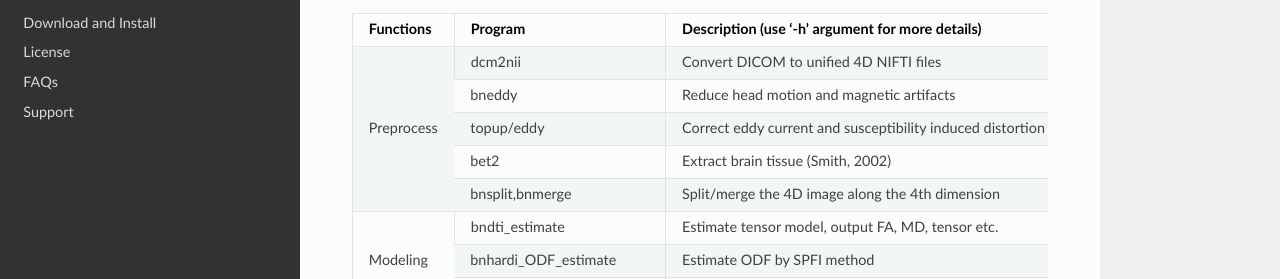
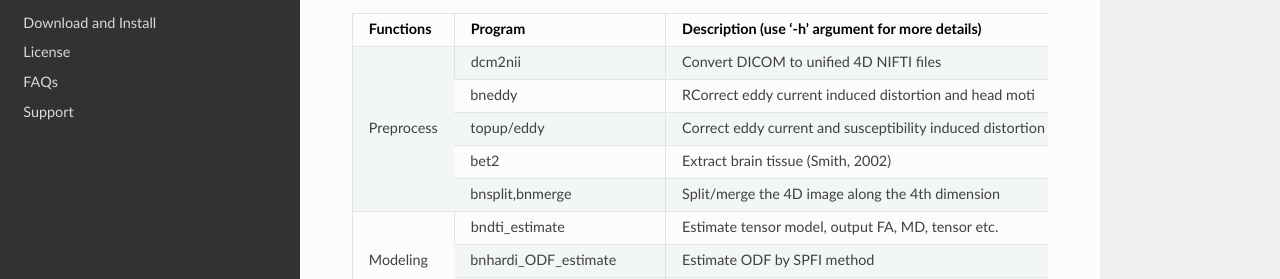
Before and after one commit to brainnetome/diffusionkit, a Sphinx documentation site: the page built from source/overview.rst, in a window 1280 px wide and 900 px high. Shown: the part 467-746 px from the top of the window. Built offline with Sphinx 7.4.7 and the Read the Docs theme 2.0.0, drawn with Linux system fonts in a browser that asks for light colours.

Commit message:
moidfy the command information in the Table

```diff
--- a/source/overview.rst
+++ b/source/overview.rst
@@ -37,7 +37,7 @@ Key functions of the software
 +============+======================+=======================================================+
 | Preprocess | dcm2nii              | Convert DICOM to unified 4D NIFTI files               |
 |            +----------------------+-------------------------------------------------------+
-|            | bneddy               | Reduce head motion and magnetic artifacts             |
+|            | bneddy               | RCorrect eddy current induced distortion and head moti|
 |            +----------------------+-------------------------------------------------------+
 |            | topup/eddy           | Correct eddy current and susceptibility induced       |
 |            |                      | distortion and head movements                         |
```
